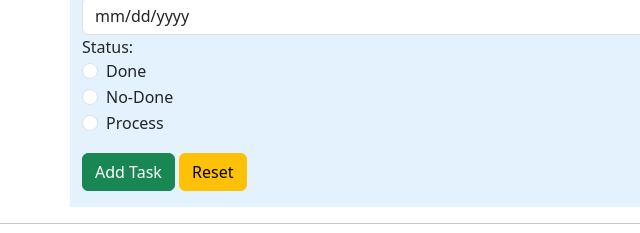
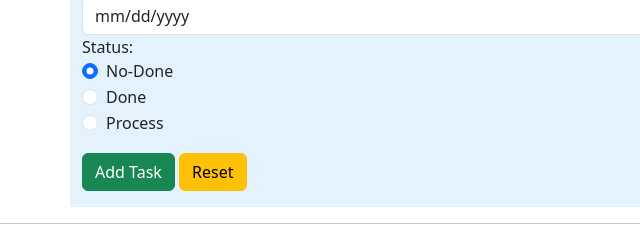
Before and after one commit to jawsadiq/sprint-2, a plain HTML site: page index.html in a window 1280 px wide. Shown: the part 421-654 px from the top of the page, 0-640 px from the left. Drawn offline with nearby package versions, Linux system fonts and the light colour scheme.

Commit message:
add checked radio

```diff
--- a/index.html
+++ b/index.html
@@ -90,14 +90,15 @@
       </div>
 
       <label for="status">Status:</label>
+
+      <div class="form-check form-group">
+        <input class="form-check-input" type="radio" name="status" value="no-done" checked>
+        <label class="form-check-label" for="no-done">No-Done</label>
+      </div>
+
       <div class="form-check form-group" id="status">
         <input class="form-check-input" type="radio" name="status" value="done">
         <label class="form-check-label" for="done">Done</label>
-      </div>
-
-      <div class="form-check form-group">
-        <input class="form-check-input" type="radio" name="status" value="no-done">
-        <label class="form-check-label" for="no-done">No-Done</label>
       </div>
 
       <div class="form-check form-group">
--- a/js/index.js
+++ b/js/index.js
@@ -24,6 +24,7 @@ function storingData(event) {
   if (dueDate.valueOf() =='' ){
     document.getElementById('dateError').innerHTML = "Please pick a date"
     return;
+
   } else{
     document.getElementById('dateError').innerHTML ='';
     document.getElementById('descriptionError').innerHTML = '';
```
